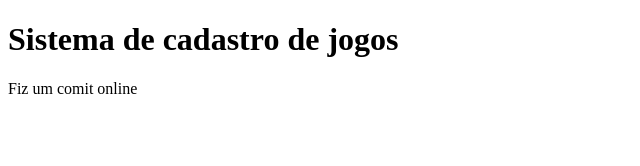
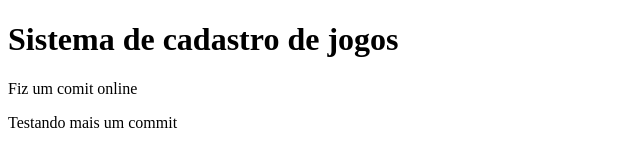
Before and after one commit to ferrazthiago13/sistema-de-cadastro, a plain HTML site: page index.html in a window 1280 px wide. Shown: the whole page, without its empty margins (0-640 px from the left). Drawn offline with Linux system fonts and the light colour scheme.

Commit message:
adicionando mensagem de log e paragrafo

```diff
--- a/app.js
+++ b/app.js
@@ -1 +1,2 @@
 console.log("Rodando sisitema de gerenciamento de jogos")
+console.log("Subindo mais um console")
--- a/index.html
+++ b/index.html
@@ -9,6 +9,7 @@
 <body>
     <h1>Sistema de cadastro de jogos</h1>
     <p>Fiz um comit online</p>
+    <p>Testando mais um commit</p>
     <script src="app.js"></script>
 </body>
 </html>
```
